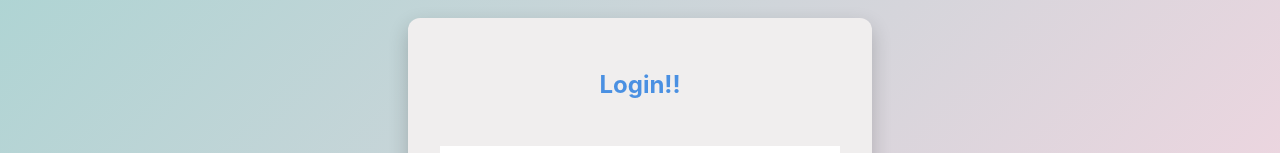
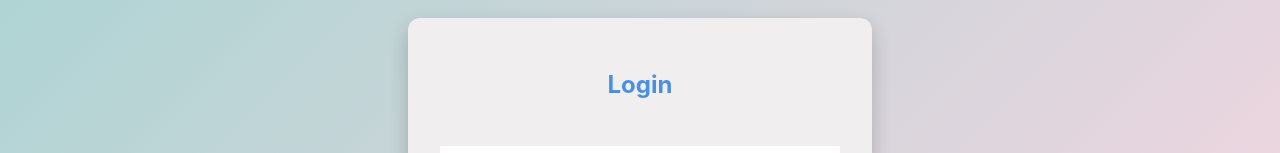
Before and after one commit to saipriya0511/SE_Project, a React (Create React App) app in the folder frontend/: page / in a window 1280 px wide. Shown: the part 194-347 px from the top of the page. Built offline with nearby package versions, Linux system fonts and the light colour scheme.

Commit message:
Updation Login.jsx

```diff
--- a/frontend/src/Components/Login/Login.jsx
+++ b/frontend/src/Components/Login/Login.jsx
@@ -57,7 +57,7 @@ const Login = () => {
   return (
     <div className={styles.container}>
       <form className={styles.formContainer} onSubmit={handleSubmit}>
-        <h2 className={styles.title}>Login!!</h2>
+        <h2 className={styles.title}>Login</h2>
 
         <div className={styles.inputContainer1}>
           <i className={`fas fa-envelope ${styles.icon}`}></i>{" "}
```
